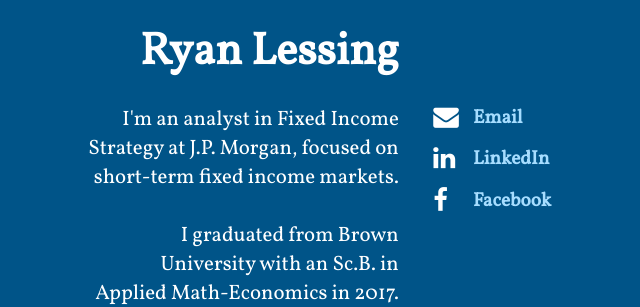
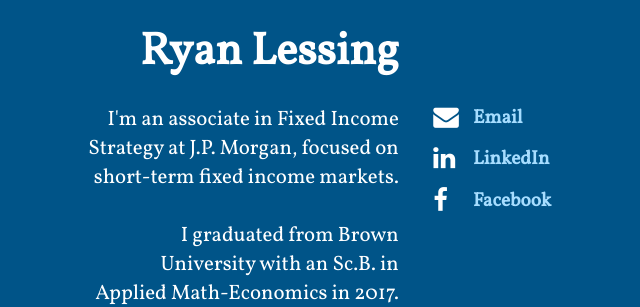
Before and after one commit to rlessing/rlessing.github.io, a Jekyll site: the page built from index.html, in a window 1280 px wide. Shown: the part 171-478 px from the top of the page, without its empty margins (234-874 px from the left). Built offline with Jekyll 4.4.1, drawn with Linux system fonts in a browser that asks for light colours; nearby versions of some CDN libraries.

Commit message:
Updated analyst to associate

```diff
--- a/_config.yml
+++ b/_config.yml
@@ -18,9 +18,9 @@ compass:
   # Tracking Code to that file.
   include_analytics: true
 
-  meta_description: "Analyst at J.P. Morgan, Brown Univerity '17. Email: ryan_lessing@alumni.brown.edu · LinkedIn: linkedin.com/in/ryanlessing"
+  meta_description: "Associate at J.P. Morgan, Brown Univerity '17. Email: ryan_lessing@alumni.brown.edu · LinkedIn: linkedin.com/in/ryanlessing"
 
-  description: "I'm an analyst in Fixed Income Strategy at J.P. Morgan, focused on short-term fixed income markets. <br/></br> I graduated from Brown University with an Sc.B. in Applied Math-Economics in 2017."
+  description: "I'm an associate in Fixed Income Strategy at J.P. Morgan, focused on short-term fixed income markets. <br/></br> I graduated from Brown University with an Sc.B. in Applied Math-Economics in 2017."
 
 # Dependencies
 markdown: kramdown
```
